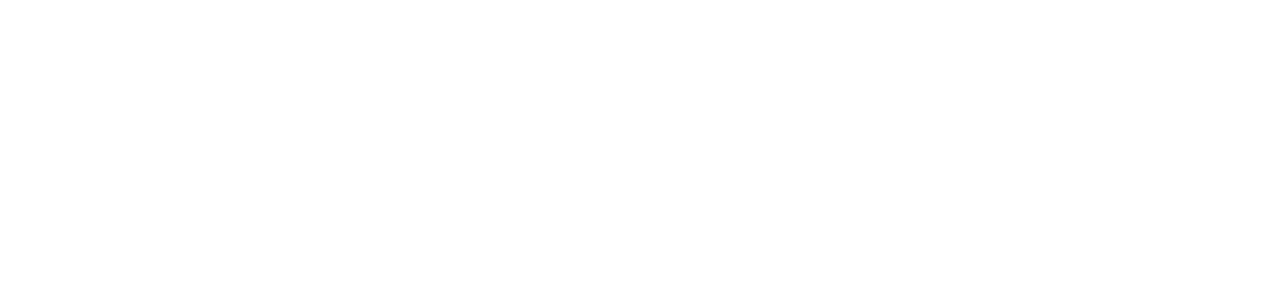
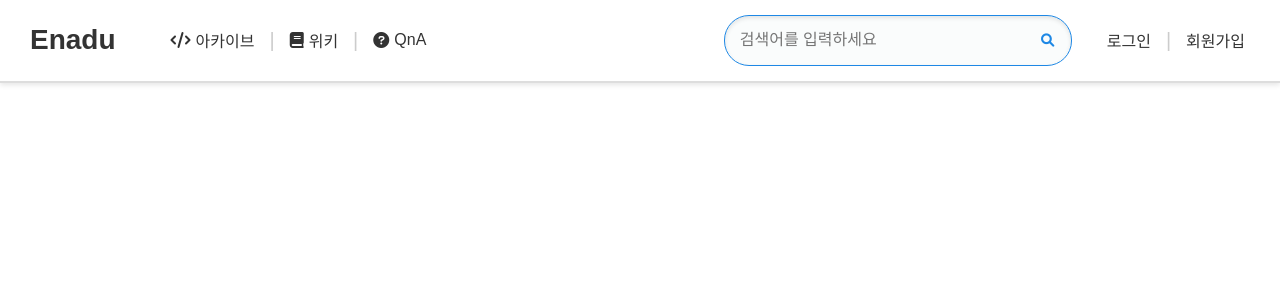
Before and after one commit to beyond-sw-camp/be06-fin-SENAGAE-Enadu, a Vue app in the folder frontend/: page / in a window 1280 px wide. Before the commit this address had no page. Shown: the top 300 px of the page. Built offline with nearby package versions, Linux system fonts and the light colour scheme.

Commit message:
[Feat] header 추가

```diff
--- a/frontend/src/App.vue
+++ b/frontend/src/App.vue
@@ -1,9 +1,31 @@
 <template>
+  <HeaderComponent />
   <router-view></router-view>
 </template>
+<script>
+  import HeaderComponent from "./components/header/HeaderComponent.vue";
 
-<script>
+  export default {
+
+    name: "App",
+    components: {
+      HeaderComponent,
+    }
+
+    ,
+  }
+
+  ;
 </script>
-
 <style>
+  * {
+    margin: 0;
+    padding: 0;
+    box-sizing: border-box;
+  }
+  body {
+    font-family: 'Arial', sans-serif;
+    background-color: #fff;
+    --main-color: #1e88e5;
+  }
 </style>
--- /dev/null
+++ b/frontend/src/components/header/HeaderComponent.vue
@@ -0,0 +1,181 @@
+<template>
+    <header>
+        <div class="logo">
+            <h1>Enadu</h1>
+        </div>
+        <nav class="navigation">
+            <ul>
+                <li><a href="#"><i class="fas fa-code"></i> 아카이브</a></li>
+                <li class="divider">|</li>
+                <li><a href="#"><i class="fas fa-book"></i> 위키</a></li>
+                <li class="divider">|</li>
+                <li><a href="#"><i class="fas fa-question-circle"></i> QnA</a></li>
+            </ul>
+        </nav>
+        <div class="search-bar">
+            <input type="text" placeholder="검색어를 입력하세요">
+            <button @click="showAlert"><i class="fas fa-search"></i></button>
+        </div>
+        <div class="auth-navigation">
+          <div v-if="!isLoggedIn">
+            <ul>
+                <li><a href="#">로그인</a></li>
+                <li class="divider">|</li>
+                <li><a href="#">회원가입</a></li>
+            </ul>
+          </div>
+          <div v-else>
+            <ul>
+                <li><a href="#">로그아웃</a></li>
+                <li class="divider">|</li>
+                <li><a href="#">포인트</a></li>
+                <li class="divider">|</li>
+                <li><a href="#">마이페이지</a></li>
+            </ul>
+          </div>
+        </div>
+    </header>
+</template>
+
+<script>
+  import { mapStores } from "pinia";
+  import { useUserStore } from "@/store/useUserStore";
+  export default {
+    name: "HeaderComponent",
+    computed: {
+      ...mapStores(useUserStore),
+      isLoggedIn() {
+        return this.userStore.isLoggedIn;
+      },
+    },
+    methods: {
+      showAlert() {
+        alert("통합 검색은 추후 추가 예정입니다.")
+      }
+    }
+  }
+</script>
+
+<style scoped lang="scss">
+header {
+    display: flex;
+    justify-content: space-between;
+    align-items: center;
+    background-color: #fff;
+    padding: 15px 30px;
+    border-bottom: 2px solid #ddd;
+    box-shadow: 0 2px 5px rgba(0, 0, 0, 0.1);
+  }
+
+  .logo {
+    margin-right: 50px;
+  }
+
+  .logo h1 {
+    font-size: 28px;
+    font-weight: bold;
+    color: #333;
+    font-family: 'Arial', sans-serif;
+  }
+
+  .navigation {
+    flex-grow: 1;
+  }
+
+  .navigation ul, .auth-navigation ul {
+    list-style: none;
+    display: flex;
+    gap: 10px;
+    align-items: center;
+  }
+
+  .navigation ul li, .auth-navigation ul li {
+    display: flex;
+    align-items: center;
+  }
+
+  .navigation ul li.divider, .auth-navigation ul li.divider {
+    font-size: 20px;
+    color: #ccc;
+  }
+
+  .navigation ul li a, .auth-navigation ul li a {
+    text-decoration: none;
+    color: #333;
+    font-size: 16px;
+    display: flex;
+    align-items: center;
+    gap: 5px;
+    padding: 5px;
+  }
+
+  .navigation ul li a:hover, .auth-navigation ul li a:hover {
+    color: var(--main-color);
+  }
+
+  .search-bar {
+    display: flex;
+    align-items: center;
+    background-color: #fafcfc;
+    padding: 8px;
+    border-radius: 25px;
+    box-shadow: inset 0 2px 4px rgba(0, 0, 0, 0.1);
+    margin-left: auto;
+    margin-right: 30px;
+    border: 1px solid var(--main-color);
+  }
+
+  .search-bar input {
+    border: none;
+    outline: none;
+    background: none;
+    padding: 7px;
+    width: 300px;
+    font-size: 16px;
+    height: 32.5px !important;
+  }
+
+  .search-bar button {
+    background-color: #fafcfc;
+    border: none;
+    border-radius: 7px;
+    width: 30px;
+    height: 30px;
+    display: flex;
+    justify-content: center;
+    align-items: center;
+    cursor: pointer;
+    color: white;
+  }
+
+  .search-bar i{
+    color: var(--main-color);
+  }
+
+  @media (max-width: 768px) {
+    header {
+      flex-direction: column;
+      align-items: flex-start;
+    }
+
+    .navigation ul, .auth-navigation ul {
+      flex-direction: column;
+      gap: 10px;
+    }
+
+    .search-bar {
+      width: 100%;
+      margin-top: 10px;
+    }
+  }
+
+  .custom-container {
+    width: 75%;
+    max-width: 1400px;
+    margin: 50px auto;
+    /* background-color: #fff; */
+    padding: 30px;
+    border-radius: 10px;
+    /* box-shadow: 0 2px 10px rgba(0, 0, 0, 0.1); */
+}
+</style>
--- a/frontend/src/store/useUserStore.js
+++ b/frontend/src/store/useUserStore.js
@@ -1,10 +1,12 @@
 import { defineStore } from "pinia";
-import axios from "axios";
+// import axios from "axios";
 
-const backend = "";
+// const backend = "";
 
 export const useUserStore = defineStore('user', {
-    state: () => ({}),
+    state: () => ({
+        isLoggedIn: false,
+    }),
     actions: {
     }
 });
```
